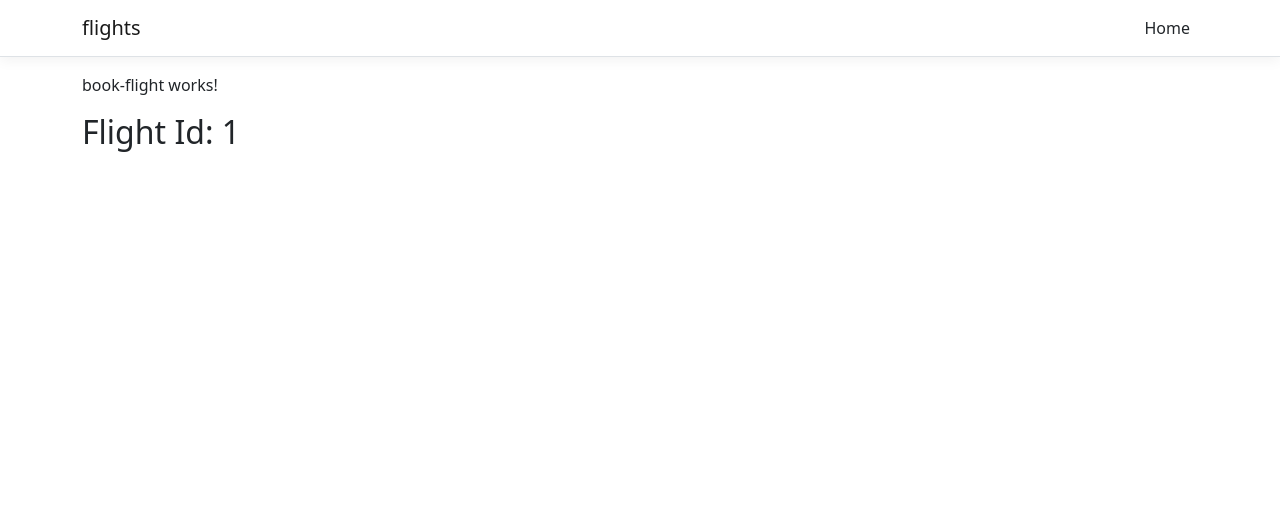
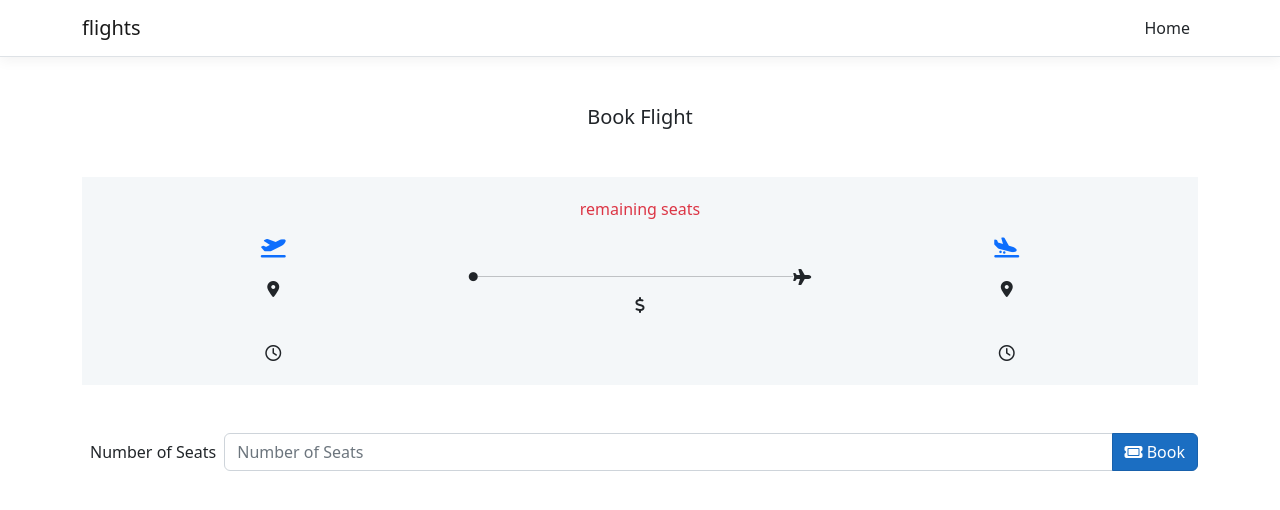
Before and after one commit to m-tonon/flights-demo, an Angular app in the folder ClientApp/: page /book-flight/1 in a window 1280 px wide. Shown: the top 510 px of the page. Built offline with nearby package versions, Linux system fonts and the light colour scheme; no server answers.

Commit message:
feat: display book flight template

```diff
--- a/ClientApp/src/app/book-flight/book-flight.component.html
+++ b/ClientApp/src/app/book-flight/book-flight.component.html
@@ -1,2 +1,94 @@
-<p>book-flight works!</p>
-<h2>Flight Id: {{ flightId }}</h2>
+<h5 class="text-md-center m-5">Book Flight</h5>
+<div
+  class="card-body text-center"
+  style="padding: 20px; background-color: #e5ecf26e"
+>
+  <h6 class="card-title">{{ flight.airline }}</h6>
+  <div class="card-title text-danger">
+    {{ flight.remainingSeats }} remaining seats
+  </div>
+  <!-- Card Body -->
+  <div class="d-grid text-center g-2">
+    <div class="row">
+      <!-- Departure Block -->
+      <div class="col">
+        <div class="col m-3">
+          <i
+            class="text-primary fas fa-plane-departure"
+            style="font-size: 20px"
+          ></i>
+        </div>
+        <div class="col">
+          <i class="fa-solid fa-location-dot">
+            {{ flight.departure?.place }}
+          </i>
+        </div>
+        <div class="col m-2">
+          <i class="fa-regular"></i>
+          {{ flight.departure?.time | date }}
+        </div>
+        <div class="col">
+          <i class="fa-regular fa-clock">
+            {{ flight.departure?.time | date : "shortTime" }}
+          </i>
+        </div>
+      </div>
+      <!-- Line -->
+      <div class="col">
+        <div style="display: flex">
+          <i
+            class="fa-solid fa-circle"
+            style="margin-top: 51px; font-size: 9px"
+          ></i>
+          <hr style="display: block; width: 100%; margin-top: 55px" />
+          <i class="fas fa-plane" style="margin-top: 48px"></i>
+        </div>
+        <i class="fa fa-usd" aria-hidden="true">{{ flight.price }}</i>
+        <br />
+      </div>
+      <!-- Arrival Block -->
+      <div class="col">
+        <div class="col m-3">
+          <i
+            class="text-primary fas fa-plane-arrival"
+            style="font-size: 20px"
+          ></i>
+        </div>
+        <div class="col">
+          <i class="fa-solid fa-location-dot">
+            {{ flight.arrival?.place }}
+          </i>
+        </div>
+        <div class="col m-2 text-primary">
+          <i class="fa-regular"></i>
+          {{ flight.arrival?.time | date }}
+        </div>
+        <div class="col">
+          <i class="fa-regular fa-clock">
+            {{ flight.arrival?.time | date : "shortTime" }}
+          </i>
+        </div>
+      </div>
+    </div>
+  </div>
+</div>
+<!-- Card Footer -->
+<div class="card-footer d-flex justify-content-center mt-5">
+  <label class="text-nowrap mx-2 align-self-center" for="numberOfSeats"
+    >Number of Seats</label
+  >
+  <div class="center input-group">
+    <input
+      type="number"
+      class="form-control"
+      id="numberOfSeats"
+      name="numberOfSeats"
+      placeholder="Number of Seats"
+    />
+    <button type="submit" class="btn btn-primary">
+      <i class="fas fa-ticket"></i>
+      Book
+    </button>
+  </div>
+  <br />
+</div>
--- a/ClientApp/src/app/book-flight/book-flight.component.ts
+++ b/ClientApp/src/app/book-flight/book-flight.component.ts
@@ -1,6 +1,9 @@
 import { Component, OnInit } from '@angular/core';
 import { CommonModule } from '@angular/common';
 import { ActivatedRoute } from '@angular/router';
+
+import { FlightService } from 'src/api/services';
+import { FlightRm } from 'src/api/models';
 
 @Component({
   selector: 'app-book-flight',
@@ -11,8 +14,12 @@
 })
 export class BookFlightComponent implements OnInit {
   flightId: string = 'not loaded';
+  flight: FlightRm = {};
 
-  constructor(private route: ActivatedRoute) {}
+  constructor(
+    private route: ActivatedRoute,
+    private flightService: FlightService
+  ) {}
 
   ngOnInit() {
     this.route.paramMap.subscribe((params) =>
@@ -20,7 +27,11 @@
     );
   }
 
-  private findFlight = (flightId: string | null) => {
-    this.flightId = flightId ?? 'not provided';
+  private findFlight = (_flightId: string | null) => {
+    this.flightId = _flightId ?? 'not provided';
+
+    this.flightService.findFlight({ id: this.flightId }).subscribe((_flight) => {
+      this.flight = _flight;
+    });
   };
 }
```
